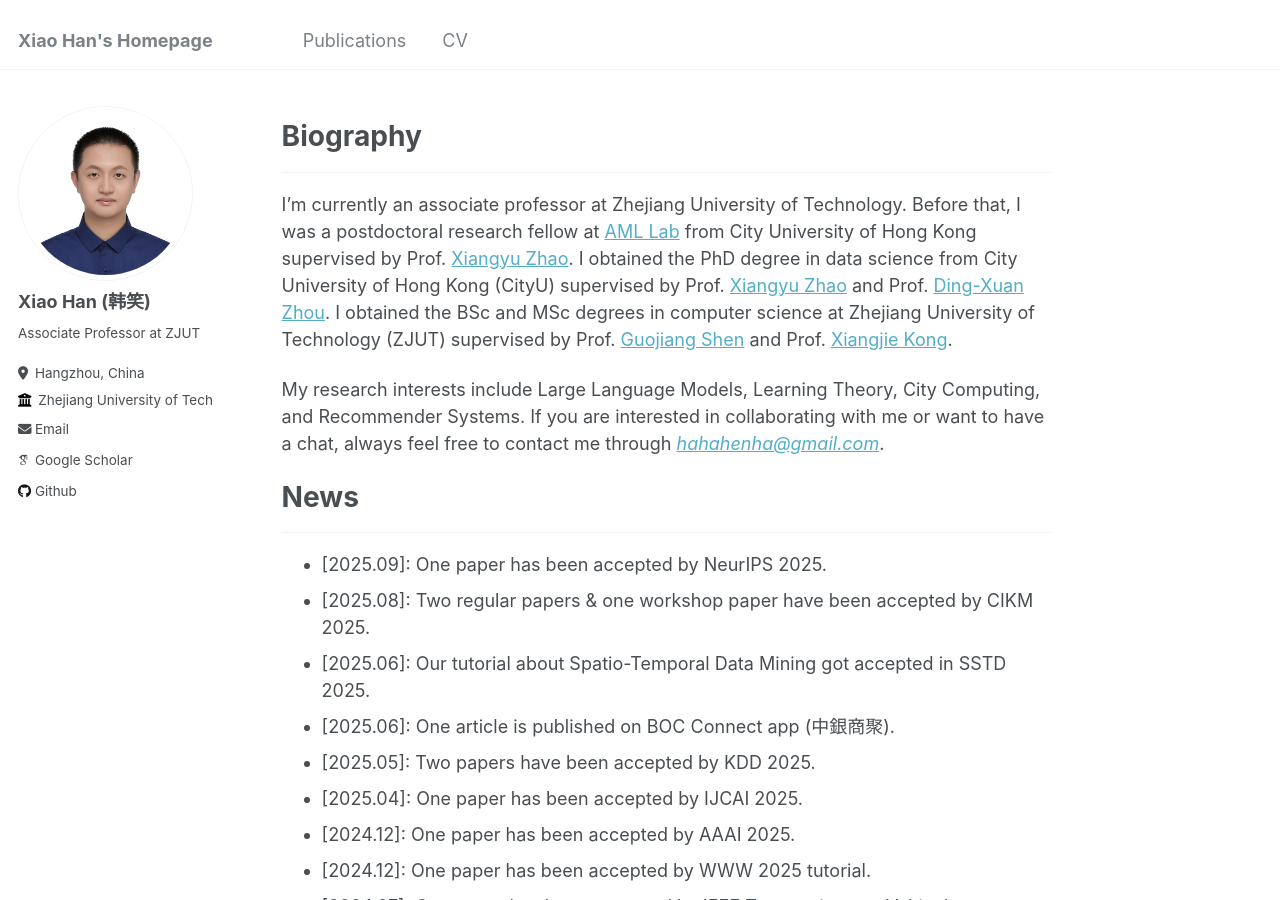
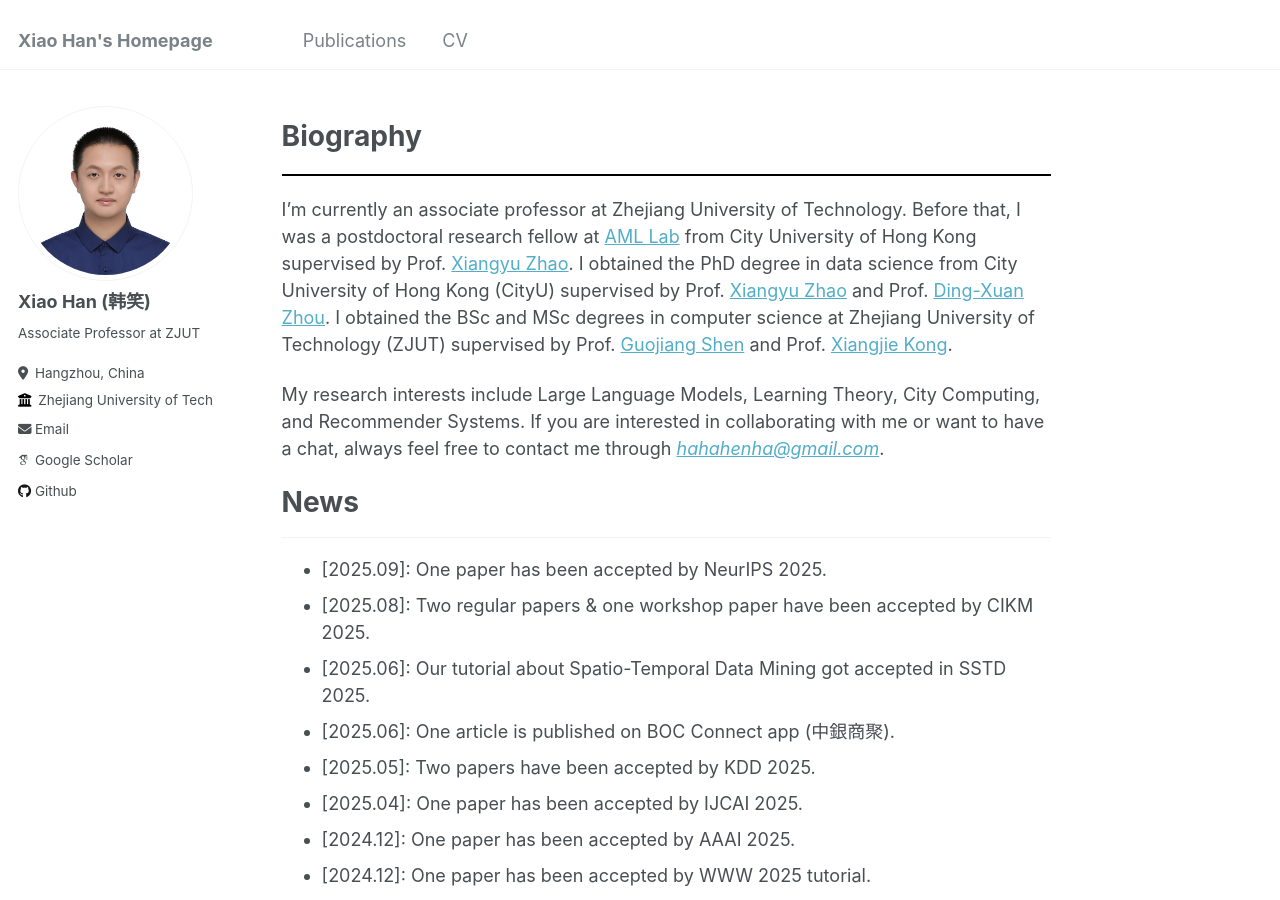
Before and after one commit to hahahenha/hahahenha.github.io, a Jekyll site: the page built from _pages/about.md, in a window 1280 px wide and 900 px high. Built offline with Jekyll 4.4.1, drawn with Linux system fonts in a browser that asks for light colours; some web fonts are replaced.

Commit message:
Update about.md

```diff
--- a/_pages/about.md
+++ b/_pages/about.md
@@ -15,7 +15,7 @@ redirect_from:
 <!-- <span class='anchor' id='about-me'></span> -->
 
 # Biography
-<hr>
+<hr style="border: none; border-top: 2px solid #000; margin: 20px 0;">
 I'm currently an associate professor at Zhejiang University of Technology.
 Before that, I was a postdoctoral research fellow at [AML Lab](https://aml-cityu.github.io/) from City University of Hong Kong supervised by Prof. [Xiangyu Zhao](https://zhaoxyai.github.io/).
 I obtained the PhD degree in data science from City University of Hong Kong (CityU) supervised by Prof. [Xiangyu Zhao](https://zhaoxyai.github.io/) and Prof. [Ding-Xuan Zhou](https://www.sydney.edu.au/science/about/our-people/academic-staff/dingxuan-zhou.html).
```
